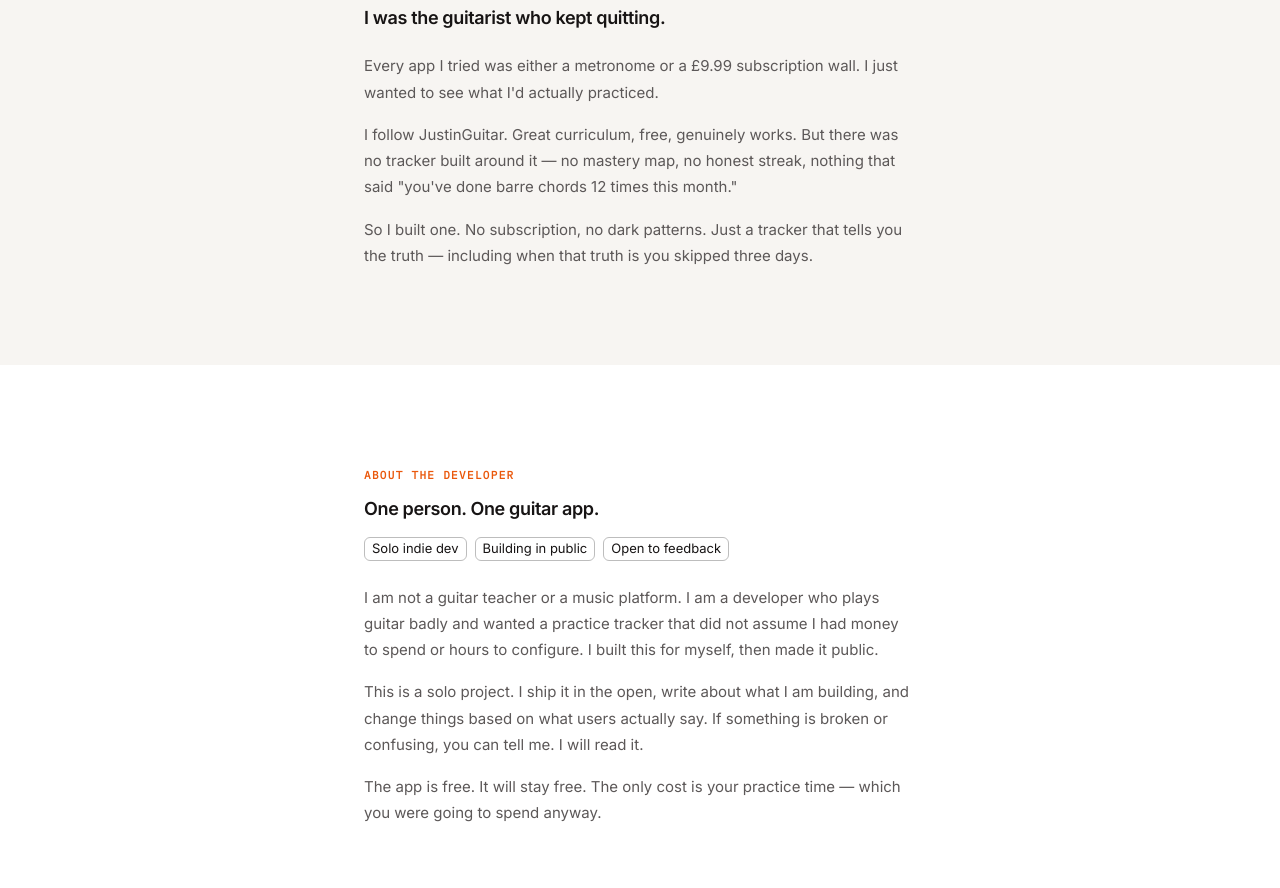
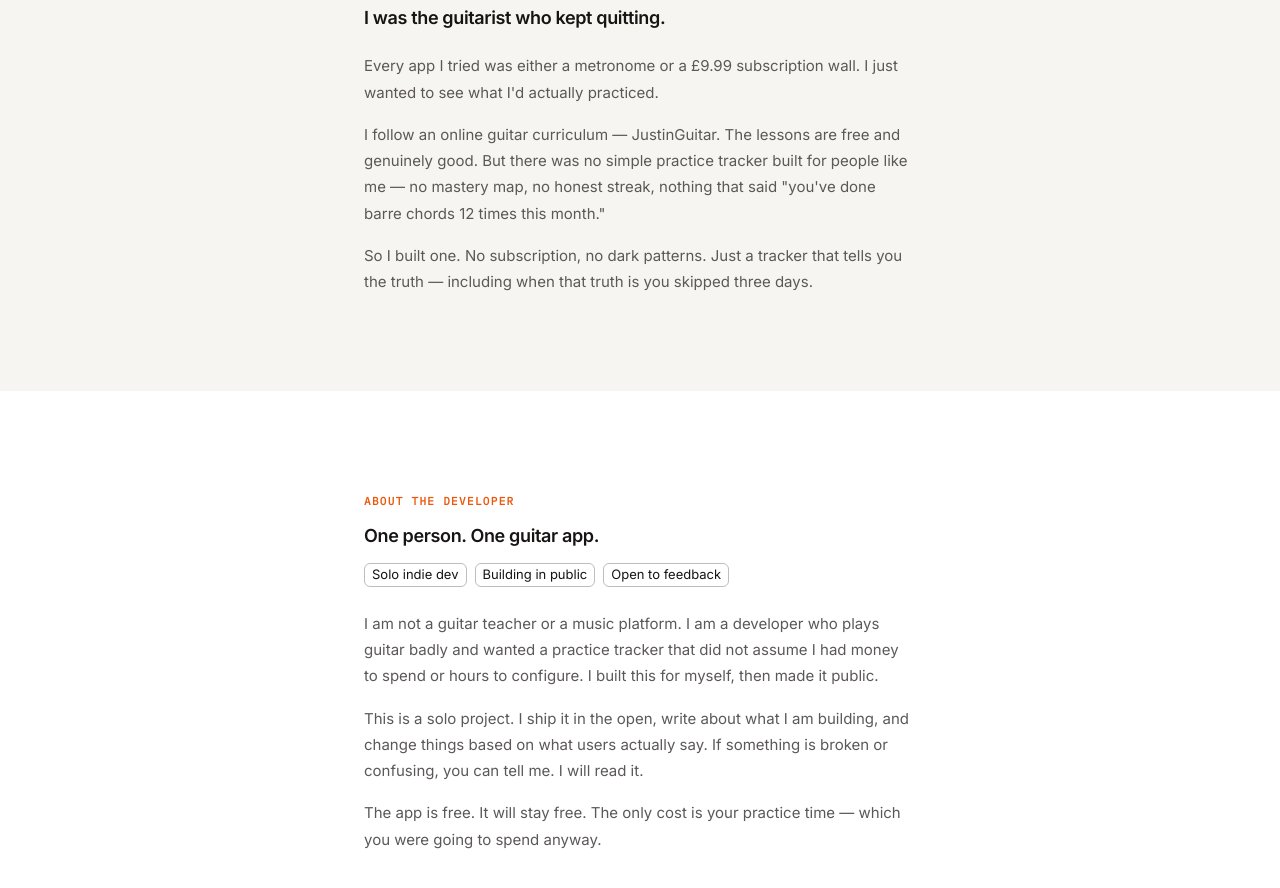
Before and after one commit to rajathbrgowda/guitar-mastery-hub, a React (Vite) app in the folder client/: page / in a window 1280 px wide. Shown: the part 3140-4028 px from the top of the page. Built offline with nearby package versions, Linux system fonts and the light colour scheme; no server answers.

Commit message:
copy(developer): broaden why-i-built-this — problem is universal, not JG-specific

```diff
--- a/client/src/components/WhyIBuiltThis.tsx
+++ b/client/src/components/WhyIBuiltThis.tsx
@@ -10,7 +10,7 @@ const COPY = {
   heading: 'I was the guitarist who kept quitting.',
   paragraphs: [
     "Every app I tried was either a metronome or a £9.99 subscription wall. I just wanted to see what I'd actually practiced.",
-    'I follow JustinGuitar. Great curriculum, free, genuinely works. But there was no tracker built around it — no mastery map, no honest streak, nothing that said "you\'ve done barre chords 12 times this month."',
+    'I follow an online guitar curriculum — JustinGuitar. The lessons are free and genuinely good. But there was no simple practice tracker built for people like me — no mastery map, no honest streak, nothing that said "you\'ve done barre chords 12 times this month."',
     'So I built one. No subscription, no dark patterns. Just a tracker that tells you the truth — including when that truth is you skipped three days.',
   ],
 };
```
